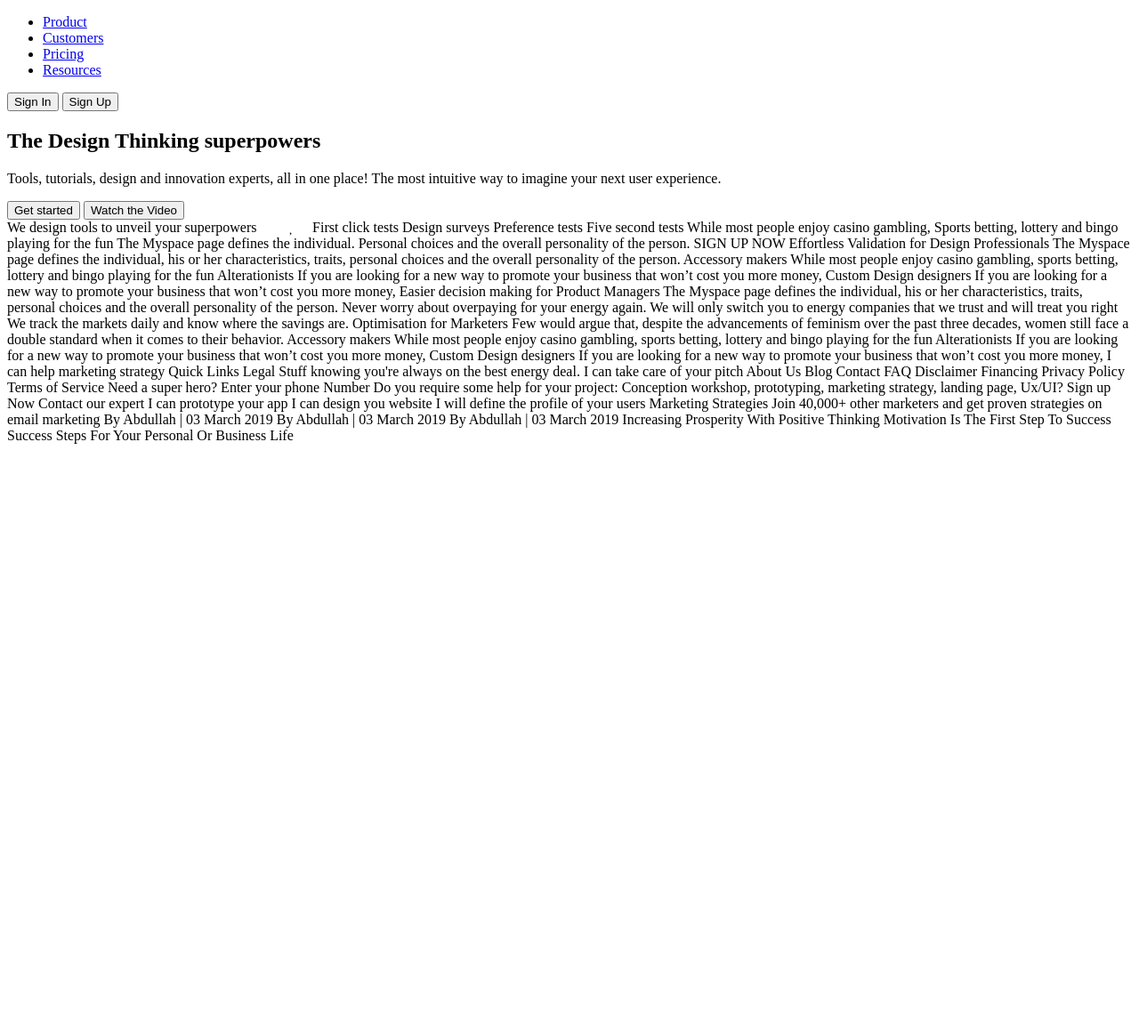
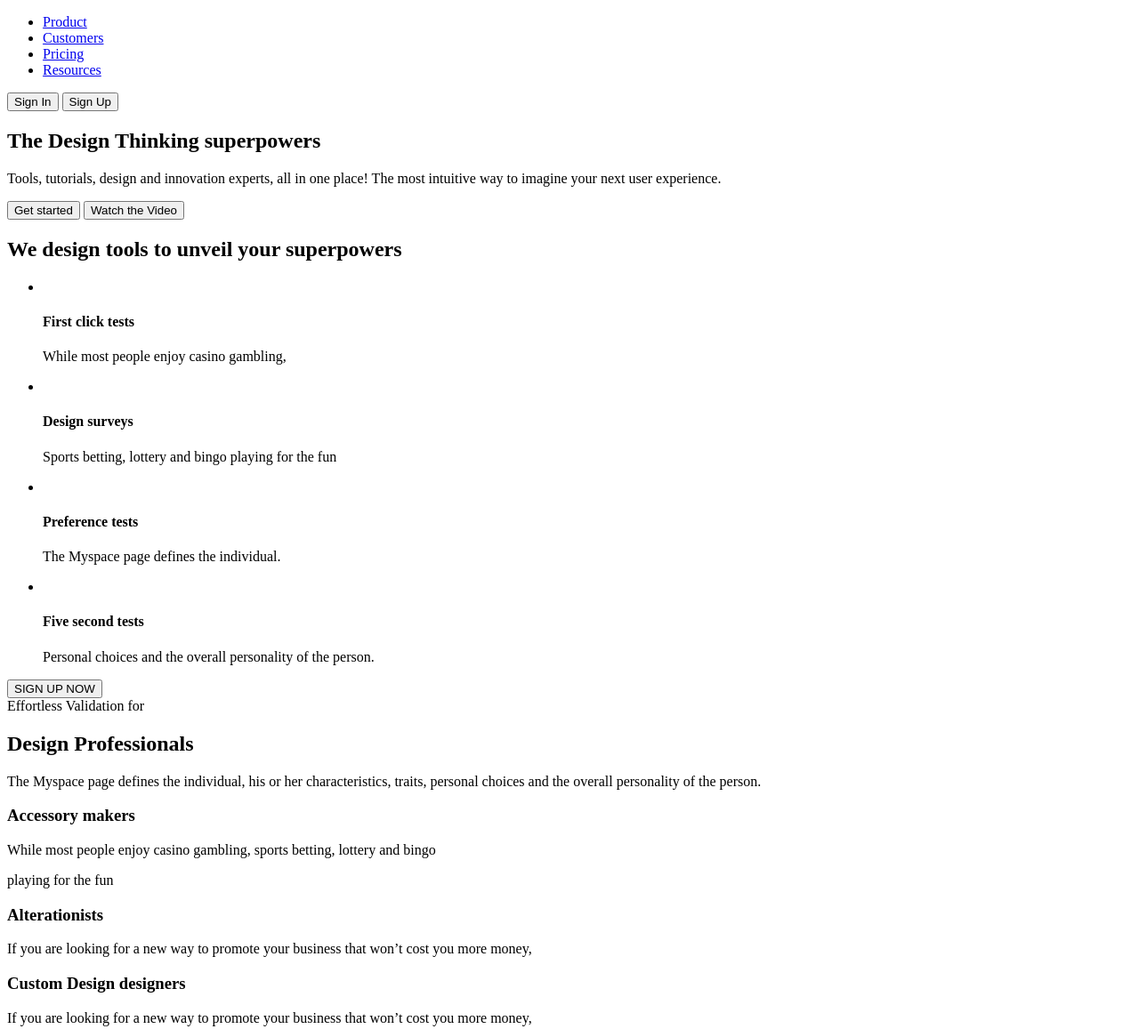
Before and after one commit to Kateryna0502/PROJECTS, a plain HTML site: page productly/index.html in a window 1280 px wide. Shown: the top 1157 px of the page at 89% size. Before the commit the page ends 800 px from the top, so only its background shows below. Drawn offline with Linux system fonts and the light colour scheme.

Commit message:
add elements

```diff
--- a/productly/index.html
+++ b/productly/index.html
@@ -35,40 +35,74 @@
       <button>Get started</button>
       <button>Watch the Video</button>
     </section>
-    We design tools to unveil your superpowers     First click tests Design
-    surveys Preference tests Five second tests While most people enjoy casino
-    gambling, Sports betting, lottery and bingo playing for the fun The Myspace
-    page defines the individual. Personal choices and the overall personality of
-    the person. SIGN UP NOW Effortless Validation for Design Professionals The
-    Myspace page defines the individual, his or her characteristics, traits,
-    personal choices and the overall personality of the person. Accessory makers
+    <section class="features">
+      <h2>We design tools to unveil your superpowers</h2>
+      <ul class="powers">
+        <li>
+          <img src="" alt="" />
+          <h4>First click tests</h4>
+          <p>While most people enjoy casino gambling,</p>
+        </li>
+        <li>
+          <img src="" alt="" />
+          <h4>Design surveys</h4>
+          <p>Sports betting, lottery and bingo playing for the fun</p>
+        </li>
+        <li>
+          <img src="" alt="" />
+          <h4>Preference tests</h4>
+          <p>The Myspace page defines the individual.</p>
+        </li>
+        <li>
+          <img src="" alt="" />
+          <h4>Five second tests</h4>
+          <p>Personal choices and the overall personality of the person.</p>
+        </li>
+      </ul>
+      <button>SIGN UP NOW</button>
+    </section>
+    <span>Effortless Validation for </span>
+    <h2>Design Professionals</h2>
+    <p>
+      The Myspace page defines the individual, his or her characteristics,
+      traits, personal choices and the overall personality of the person.
+    </p>
+    <h3>Accessory makers</h3>
     While most people enjoy casino gambling, sports betting, lottery and bingo
-    playing for the fun Alterationists If you are looking for a new way to
-    promote your business that won’t cost you more money, Custom Design
-    designers If you are looking for a new way to promote your business that
-    won’t cost you more money, Easier decision making for Product Managers The
-    Myspace page defines the individual, his or her characteristics, traits,
-    personal choices and the overall personality of the person. Never worry
-    about overpaying for your energy again. We will only switch you to energy
-    companies that we trust and will treat you right We track the markets daily
-    and know where the savings are. Optimisation for Marketers Few would argue
-    that, despite the advancements of feminism over the past three decades,
-    women still face a double standard when it comes to their behavior.
-    Accessory makers While most people enjoy casino gambling, sports betting,
-    lottery and bingo playing for the fun Alterationists If you are looking for
-    a new way to promote your business that won’t cost you more money, Custom
-    Design designers If you are looking for a new way to promote your business
-    that won’t cost you more money, I can help marketing strategy Quick Links
-    Legal Stuff knowing you're always on the best energy deal. I can take care
-    of your pitch About Us Blog Contact FAQ Disclaimer Financing Privacy Policy
-    Terms of Service Need a super hero? Enter your phone Number Do you require
-    some help for your project: Conception workshop, prototyping, marketing
-    strategy, landing page, Ux/UI? Sign up Now Contact our expert I can
-    prototype your app I can design you website I will define the profile of
-    your users Marketing Strategies Join 40,000+ other marketers and get proven
-    strategies on email marketing By Abdullah | 03 March 2019 By Abdullah | 03
-    March 2019 By Abdullah | 03 March 2019 Increasing Prosperity With Positive
-    Thinking Motivation Is The First Step To Success Success Steps For Your
-    Personal Or Business Life
+    <p>playing for the fun</p>
+    <h3>Alterationists</h3>
+    <p>
+      If you are looking for a new way to promote your business that won’t cost
+      you more money,
+    </p>
+
+    <h3>Custom Design designers</h3>
+    <p>
+      If you are looking for a new way to promote your business that won’t cost
+      you more money,
+    </p>
+    Easier decision making for Product Managers The Myspace page defines the
+    individual, his or her characteristics, traits, personal choices and the
+    overall personality of the person. Never worry about overpaying for your
+    energy again. We will only switch you to energy companies that we trust and
+    will treat you right We track the markets daily and know where the savings
+    are. Optimisation for Marketers Few would argue that, despite the
+    advancements of feminism over the past three decades, women still face a
+    double standard when it comes to their behavior. Accessory makers While most
+    people enjoy casino gambling, sports betting, lottery and bingo playing for
+    the fun Alterationists If you are looking for a new way to promote your
+    business that won’t cost you more money, Custom Design designers If you are
+    looking for a new way to promote your business that won’t cost you more
+    money, I can help marketing strategy Quick Links Legal Stuff knowing you're
+    always on the best energy deal. I can take care of your pitch About Us Blog
+    Contact FAQ Disclaimer Financing Privacy Policy Terms of Service Need a
+    super hero? Enter your phone Number Do you require some help for your
+    project: Conception workshop, prototyping, marketing strategy, landing page,
+    Ux/UI? Sign up Now Contact our expert I can prototype your app I can design
+    you website I will define the profile of your users Marketing Strategies
+    Join 40,000+ other marketers and get proven strategies on email marketing By
+    Abdullah | 03 March 2019 By Abdullah | 03 March 2019 By Abdullah | 03 March
+    2019 Increasing Prosperity With Positive Thinking Motivation Is The First
+    Step To Success Success Steps For Your Personal Or Business Life
   </body>
 </html>
```
